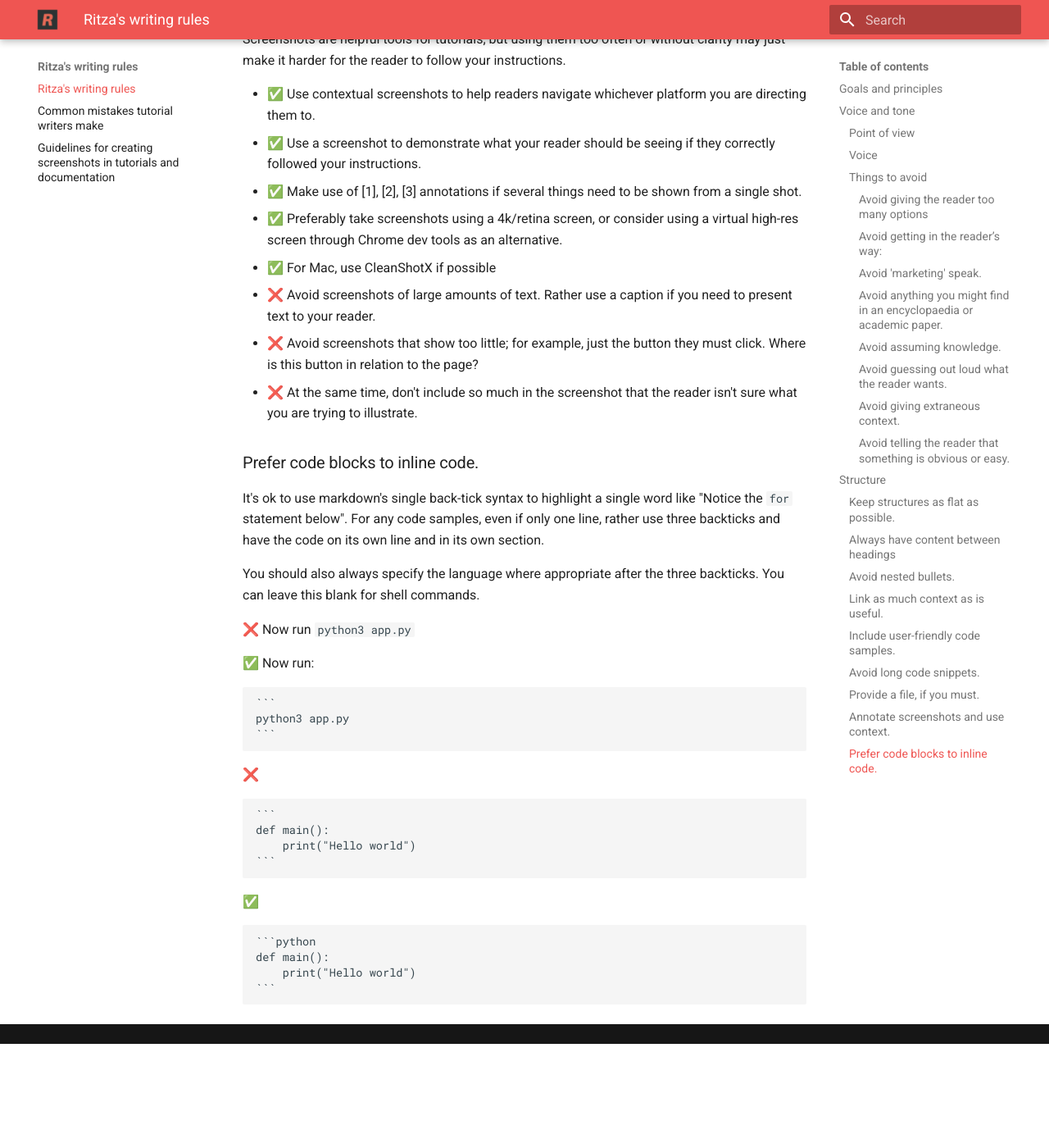
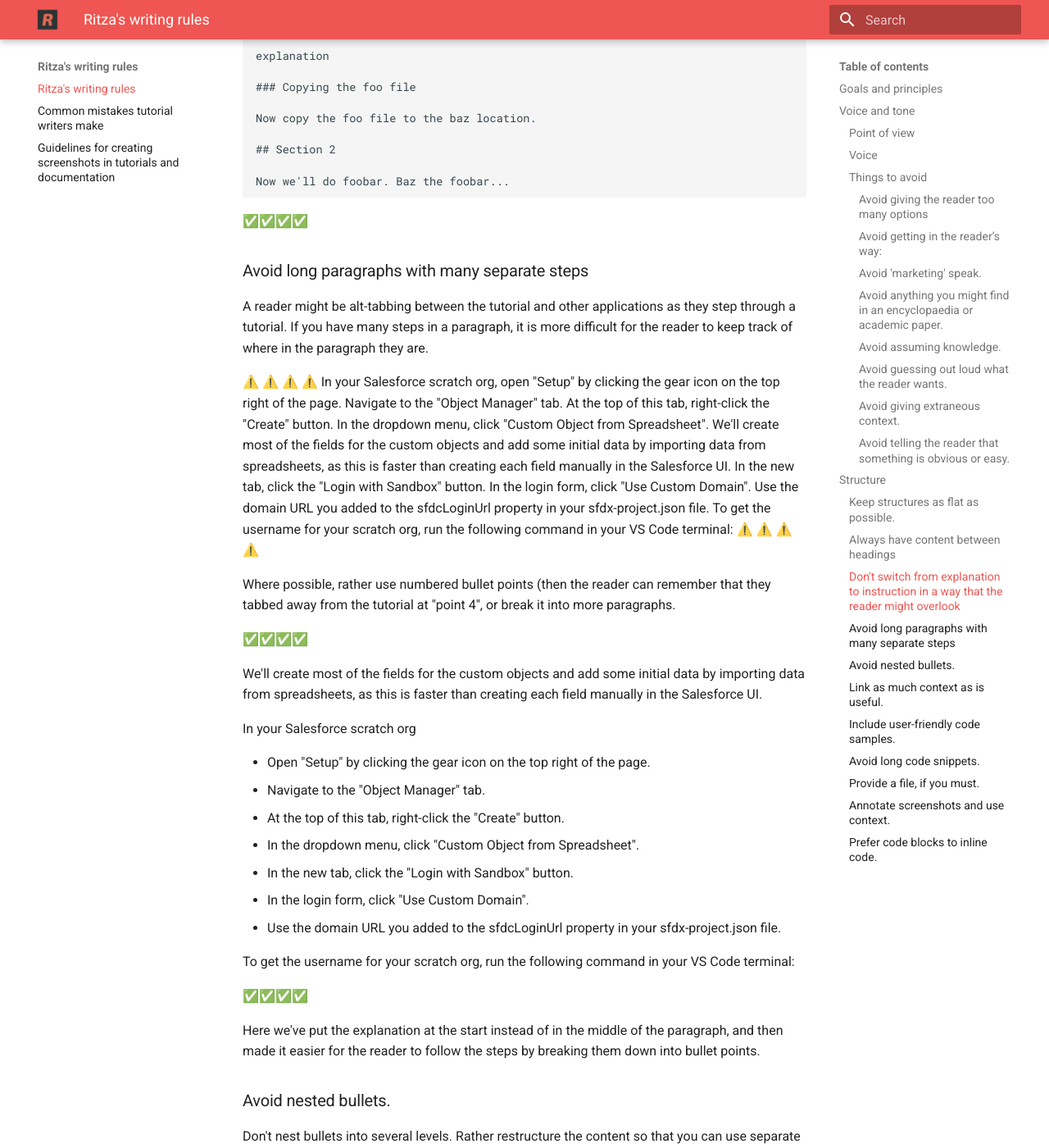
Before and after one commit to ritza-co/styleguide.ritza.co, an MkDocs documentation site: the page built from docs/ritza's-writing-rules/Style.md, in a window 1280 px wide and 1400 px high, scrolled down 6092 px. Shown: the whole window at 82% size. Built offline with MkDocs 1.6.1 and Material for MkDocs 9.7.7, drawn with Linux system fonts in a browser that asks for light colours; before the commit the page ends 7365 px from its top, so only the background shows below that; some of the changed text lies outside the part shown.

Commit message:
add more about structure

`````diff
--- a/docs/ritza's-writing-rules/Style.md
+++ b/docs/ritza's-writing-rules/Style.md
@@ -128,6 +128,113 @@
 
 Rather add a short sentence to introduce the section, or try to restructure to use fewer headings (also, don't use this as an excuse to add "fluff" text that adds no value to the article).
 
+### Don't switch from explanation to instruction in a way that the reader might overlook
+
+A tutorial often combines _explanation_ (telling the reader how something works or giving extra context) and _instruction_ (telling the reader what to do).
+
+Always keep in mind that the reader might be skimming the _explanation_ steps. If you suddenly change from explanation to instruction, the reader might accidentally skip the instructions too.
+
+For example, you might have a structure like the following.
+
+⚠️ ⚠️ ⚠️ ⚠️
+
+````
+## Section 1
+
+Now add the following code to the foo.py file:
+
+```
+# long code sample
+```
+
+This code does foo bar
+
+explanation
+
+explanation
+
+explanation
+
+Now copy the foo file to the baz location.
+
+## Section 2
+
+Now we'll do foobar. Baz the foobar...
+````
+⚠️ ⚠️ ⚠️ ⚠️
+
+In this example, the reader might skip the explanation steps and miss the instruction to copy the foo file, jumping directly to section 2 instead.
+
+There isn't a single way to fix this. You might restructure to group instructions and explanations better, or add more subheadings to separate out instructions and explanations.
+
+When you do the final readthrough, try to imagine a reader in a rush to get to the end. What might they skip on purpose? And if they skip some bits on purpose, is it clear where they can jump back in.
+
+Having a very short section isn't a problem if it helps the reader navigate more easily. For example, the above could be fixed by adding a new subheading even though it is a bit repetitive of the content it contains.
+
+✅✅✅✅
+````
+## Section 1
+
+Now add the following code to the foo.py file:
+
+```
+# long code sample
+```
+
+This code does foo bar
+
+explanation
+
+explanation
+
+explanation
+
+### Copying the foo file
+
+Now copy the foo file to the baz location.
+
+## Section 2
+
+Now we'll do foobar. Baz the foobar...
+````
+✅✅✅✅
+
+### Avoid long paragraphs with many separate steps
+
+A reader might be alt-tabbing between the tutorial and other applications as they step through a tutorial. If you have many steps in a paragraph, it is more difficult for the reader to keep track of where in the paragraph they are.
+
+⚠️ ⚠️ ⚠️ ⚠️
+In your Salesforce scratch org, open "Setup" by clicking the gear icon on the top right of the page. Navigate to
+the "Object Manager" tab. At the top of this tab, right-click the "Create" button. In the dropdown menu, click
+"Custom Object from Spreadsheet". We'll create most of the fields for the custom objects and add some initial data
+by importing data from spreadsheets, as this is faster than creating each field manually in the Salesforce UI. In
+the new tab, click the "Login with Sandbox" button. In the login form, click "Use Custom Domain". Use the domain
+URL you added to the  sfdcLoginUrl  property in your  sfdx-project.json  file. To get the username for your scratch
+org, run the following command in your VS Code terminal:
+⚠️ ⚠️ ⚠️ ⚠️
+
+Where possible, rather use numbered bullet points (then the reader can remember that they tabbed away from the tutorial at "point 4", or break it into more paragraphs.
+
+✅✅✅✅
+
+We'll create most of the fields for the custom objects and add some initial data by importing data from spreadsheets, as this is faster than creating each field manually in the Salesforce UI.
+
+In your Salesforce scratch org
+
+* Open "Setup" by clicking the gear icon on the top right of the page.
+* Navigate to the "Object Manager" tab.
+* At the top of this tab, right-click the "Create" button.
+* In the dropdown menu, click "Custom Object from Spreadsheet".
+* In the new tab, click the "Login with Sandbox" button.
+* In the login form, click "Use Custom Domain".
+* Use the domain URL you added to the  sfdcLoginUrl  property in your  sfdx-project.json file.
+
+To get the username for your scratch org, run the following command in your VS Code terminal:
+
+✅✅✅✅
+
+Here we've put the explanation at the start instead of in the middle of the paragraph, and then made it easier for the reader to follow the steps by breaking them down into bullet points.
+
 ### Avoid nested bullets.
 
 Don't nest bullets into several levels. Rather restructure the content so that you can use separate bullet lists:
`````
